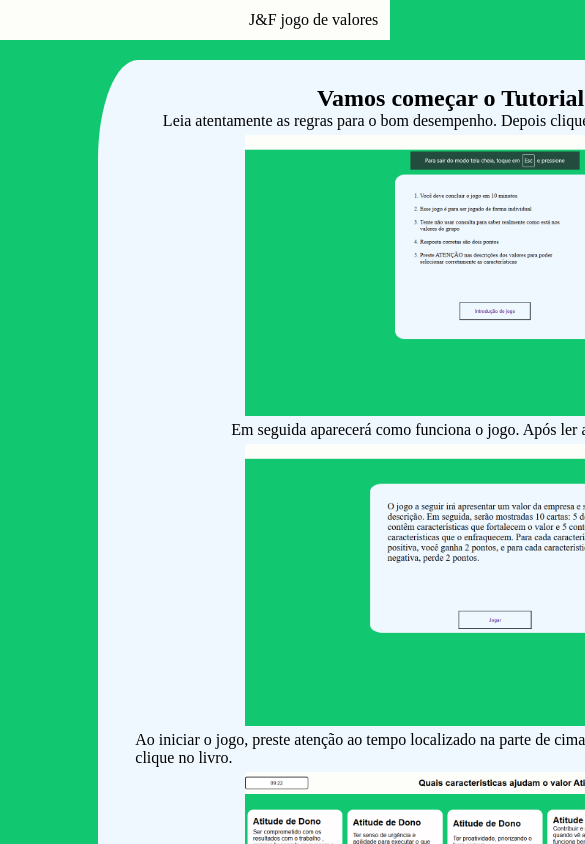
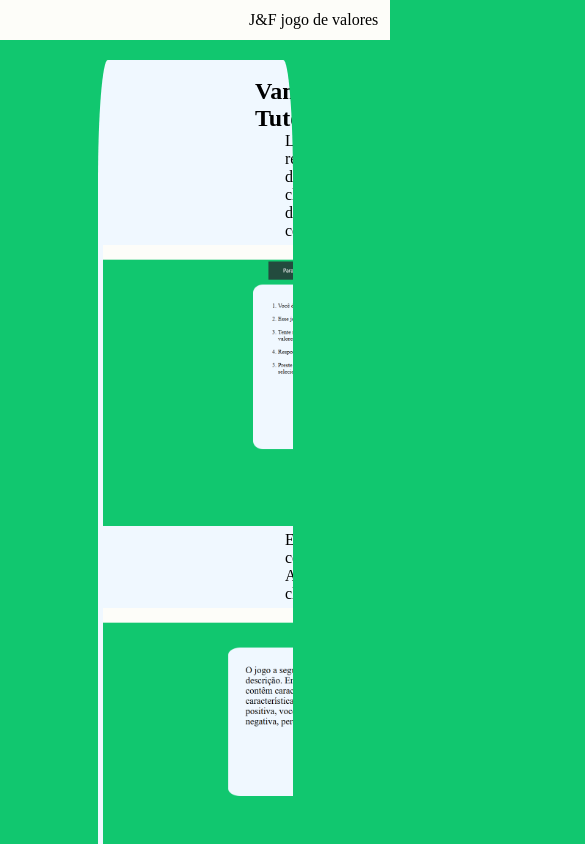
Before and after one commit to heloisa-andrade/jogoValores, a website: page html-css-js/tutorial.html in a window 390 px wide. Shown: the top 844 px of the page, 585 px wide, since content can reach past the window. Drawn offline with Linux system fonts and the light colour scheme.

Commit message:
arrmunado algumas coisas

```diff
--- a/html-css-js/js/cronometro.js
+++ b/html-css-js/js/cronometro.js
@@ -49,7 +49,7 @@ function continuarCronometro() {
         window.location.href = "/Fedback.html";
         sessionStorage.clear()
     }else {
-        iniciarCronometro(6000); // Valor inicial padrão (60 segundos)
+        iniciarCronometro(600); // Valor inicial padrão (60 segundos)
     }
 }
 function reniciar(teste){
--- a/html-css-js/tutorial.html
+++ b/html-css-js/tutorial.html
@@ -13,7 +13,6 @@
         margin: 5px;
       }
       .mensagem{
-        width: 200%;
         overflow-x: auto
       }
       .tutorial{
@@ -39,13 +38,7 @@
       a:active{
         color: rgba(15, 15, 15,);
       }
-      @media (max-width: 950px) {
-        .mensagem{
-          height: auto;
-          padding: 2%;
-        }
 
-      }
     </style>
 </head>
 <body>
```
